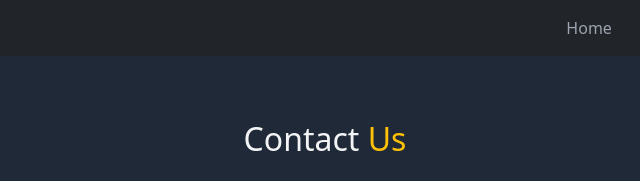
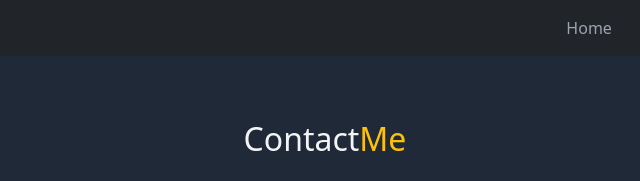
Before and after one commit to Afrafayas/Portfolio, a plain HTML site: page contact.html in a window 1280 px wide. Shown: the top 181 px of the page, 315-955 px from the left. Drawn offline with nearby package versions, Linux system fonts and the light colour scheme; a web font is replaced by a local one.

Commit message:
contact pade edited

```diff
--- a/contact.html
+++ b/contact.html
@@ -47,7 +47,7 @@
 <!-- Contact Form -->
 <section  id="contact" class="py-5">
     <div class="container">
-    <h2 class="text-warning text-center py-3"> <span>Contact</span> Us</h2>
+    <h2 class="text-warning text-center py-3"> <span>Contact</span>Me</h2>
     <form class="bg-light p-4 rounded-3 border border-warning mx-auto py-3" style="max-width: 600px;">
         <div class="mb-3">
             <label for="name" class="form-label">Name:</label>
```
